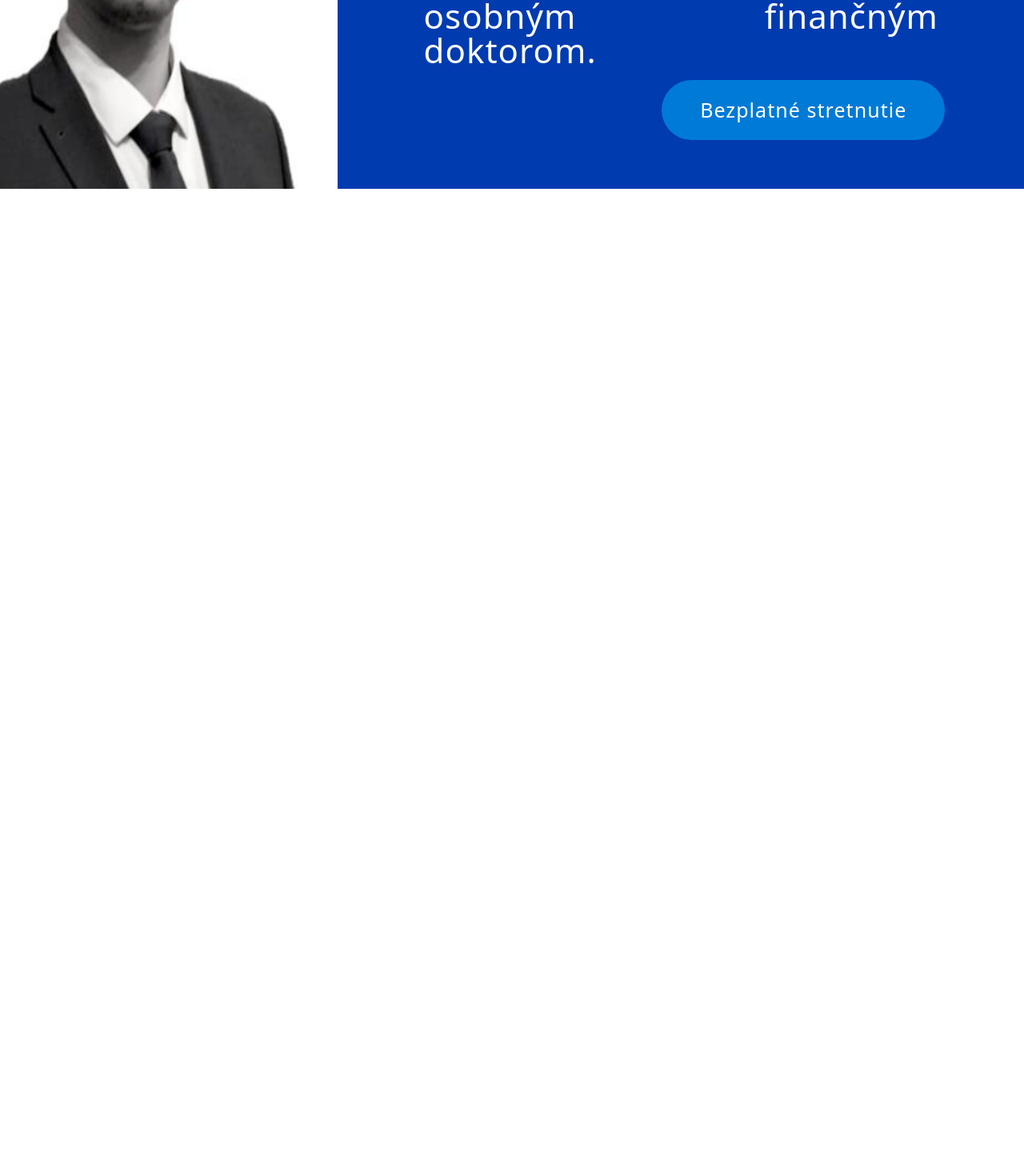
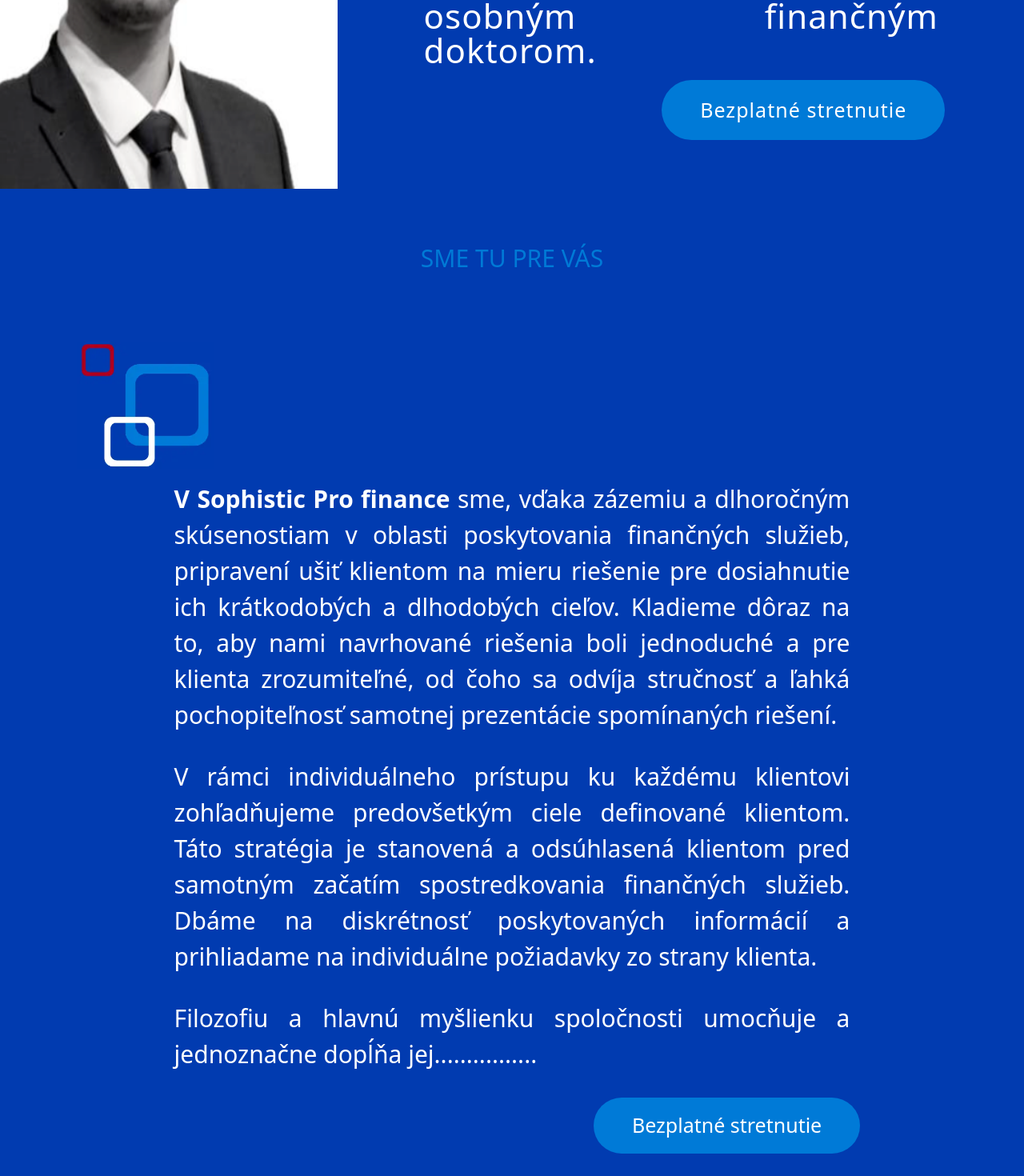
Before and after one commit to pkvarg/findoktor, a React (Vite) app: page / in a window 1280 px wide. Shown: the part 564-2034 px from the top of the page at 80% size. Before the commit the page ends 800 px from the top, so only its background shows below. Built offline with nearby package versions, Linux system fonts and the light colour scheme.

Commit message:
about no mob

```diff
--- a/package.json
+++ b/package.json
@@ -12,7 +12,8 @@
   "dependencies": {
     "react": "^18.2.0",
     "react-dom": "^18.2.0",
-    "react-router-dom": "^6.11.2"
+    "react-router-dom": "^6.11.2",
+    "react-scroll": "^1.8.9"
   },
   "devDependencies": {
     "@types/react": "^18.0.28",
--- a/src/components/Navbar.jsx
+++ b/src/components/Navbar.jsx
@@ -1,6 +1,6 @@
 import React, { useState, useEffect } from 'react'
 import { useNavigate } from 'react-router-dom'
-import { Link } from 'react-router-dom'
+import { Link } from 'react-scroll'
 
 const Navbar = () => {
   const [navbar, setNavbar] = useState(false)
@@ -39,12 +39,16 @@
                   >
                     DOMOV
                   </a>
-                  <a
-                    href='#'
+                  <Link
+                    to='about'
+                    spy={true}
+                    smooth={true}
+                    offset={5}
+                    duration={500}
                     className='text-[30px] sm:text-[30px] lg:text-[28px] font-[350] hover:bg-[#007ad6] hover:rounded-[30px] block p-3 rounded-md text-base font-medium'
                   >
                     O NÁS
-                  </a>
+                  </Link>
                   <a
                     href='#'
                     className='text-[30px] sm:text-[30px] lg:text-[28px]  font-[350] hover:bg-[#007ad6] hover:rounded-[30px] p-3 block rounded-md text-base font-medium'
--- /dev/null
+++ b/src/components/StickyNav.jsx
@@ -0,0 +1,93 @@
+import React, { useEffect, useState } from 'react'
+import { Link } from 'react-router-dom'
+
+const StickyNav = () => {
+  const [isSticky, setIsSticky] = useState(false)
+  console.log(window.pageYOffset)
+
+  useEffect(() => {
+    const handleScroll = () => {
+      if (window.pageYOffset > 0) {
+        setIsSticky(true)
+      } else {
+        setIsSticky(false)
+      }
+    }
+
+    window.addEventListener('scroll', handleScroll)
+    return () => {
+      window.removeEventListener('scroll', handleScroll)
+    }
+  }, [])
+
+  return (
+    <div>
+      {isSticky && (
+        <div className='bg-[#ffffff]'>
+          <div className='relative flex items-center justify-between mx-[2%]'>
+            <div>
+              <div
+                className='flex items-center  gap-2 mt-2 cursor-pointer'
+                onClick={() => home()}
+              >
+                <img
+                  className='w-[15%]'
+                  src='/src/assets/fd-red-logo.webp'
+                  alt='red-logo'
+                />
+                <h1 className='text-[#385ebc] text-[35px] font-light uppercase'>
+                  Finančný
+                </h1>
+                <h1 className='text-[#be324b] text-[35px] font-light uppercase'>
+                  Doktor
+                </h1>
+              </div>
+              <div className='flex items-center ml-[5%] -mt-[10px] gap-4 pb-4'>
+                <p className='text-[#385ebc] text-[25px]'>člen skupiny:</p>
+                <img
+                  className='w-[50%]'
+                  src='/src/assets/fn-sf-logo.svg'
+                  alt='sophistic-pro-finance'
+                />
+              </div>
+            </div>
+            <div className='flex text-[#0179d6]'>
+              <a
+                href='#'
+                className='text-[30px] sm:text-[30px] lg:text-[24px] font-[350] hover:bg-[#007ad6] hover:rounded-[30px] hover:text-[#ffffff]  p-3 block rounded-md text-base font-medium'
+              >
+                DOMOV
+              </a>
+              <a
+                href='#'
+                className='text-[30px] sm:text-[30px] lg:text-[24px] font-[350] hover:bg-[#007ad6] hover:rounded-[30px] hover:text-[#ffffff] block p-3 rounded-md text-base font-medium'
+              >
+                O NÁS
+              </a>
+              <a
+                href='#'
+                className='text-[30px] sm:text-[30px] lg:text-[24px]  font-[350] hover:bg-[#007ad6] hover:rounded-[30px] hover:text-[#ffffff] p-3 block rounded-md text-base font-medium'
+              >
+                SLUŽBY
+              </a>
+              <a
+                href='#'
+                className='text-[30px] sm:text-[30px] lg:text-[24px]  font-[350] hover:bg-[#007ad6] hover:rounded-[30px] hover:text-[#ffffff] p-3 block  rounded-md text-base font-medium'
+              >
+                BLOG
+              </a>
+              <a
+                href='#'
+                className='text-[30px] sm:text-[30px] lg:text-[24px]  font-[350] hover:bg-[#007ad6] hover:rounded-[30px] hover:text-[#ffffff] p-3 block  rounded-md text-base font-medium'
+              >
+                KONTAKT
+              </a>
+            </div>
+          </div>
+        </div>
+      )}
+    </div>
+  )
+}
+
+export default StickyNav
--- a/src/components/index.js
+++ b/src/components/index.js
@@ -1,3 +1,4 @@
 import Navbar from './Navbar'
+import StickyNav from './StickyNav'
 
-export { Navbar }
+export { Navbar, StickyNav }
--- a/src/pages/Home.jsx
+++ b/src/pages/Home.jsx
@@ -1,11 +1,12 @@
 import React from 'react'
 import { Link } from 'react-router-dom'
-import { Hero } from './../sections'
+import { Hero, About } from './../sections'
 
 const Home = () => {
   return (
     <>
       <Hero />
+      <About />
     </>
   )
 }
--- /dev/null
+++ b/src/sections/About.jsx
@@ -0,0 +1,52 @@
+import React from 'react'
+import { StickyNav } from '../components'
+
+const About = () => {
+  return (
+    <>
+      <StickyNav />
+      <div className='bg-[#013bb0] relative pb-[130px]' id='about'>
+        <div className='pt-[5%]'>
+          <h1 className='uppercase text-[#007ad6] text-[30px] text-center'>
+            Sme tu pre Vás
+          </h1>
+          <div className='absolute left-[7.5%] top-[15.5%]'>
+            <img
+              className='w-0 lg:w-[55%]'
+              src='/src/assets/hero-squares.webp'
+              alt='fd-squares'
+            />
+          </div>
+          <div className='text-[#ffffff] text-[30px] mt-[20%] mx-[17%] text-justify'>
+            <p className=''>
+              <span className='font-bold'>V Sophistic Pro finance</span> sme,
+              vďaka zázemiu a dlhoročným skúsenostiam v oblasti poskytovania
+              finančných služieb, pripravení ušiť klientom na mieru riešenie pre
+              dosiahnutie ich krátkodobých a dlhodobých cieľov. Kladieme dôraz
+              na to, aby nami navrhované riešenia boli jednoduché a pre klienta
+              zrozumiteľné, od čoho sa odvíja stručnosť a ľahká pochopiteľnosť
+              samotnej prezentácie spomínaných riešení.
+            </p>
+            <p className='mt-8'>
+              V rámci individuálneho prístupu ku každému klientovi zohľadňujeme
+              predovšetkým ciele definované klientom. Táto stratégia je
+              stanovená a odsúhlasená klientom pred samotným začatím
+              spostredkovania finančných služieb. Dbáme na diskrétnosť
+              poskytovaných informácií a prihliadame na individuálne požiadavky
+              zo strany klienta.
+            </p>
+            <p className='mt-8'>
+              Filozofiu a hlavnú myšlienku spoločnosti umocňuje a jednoznačne
+              dopĺňa jej................
+            </p>
+            <button className='text-[25px] font-normal absolute right-[16%] bg-[#007ad7] rounded-[55px] px-12 py-4 mt-8 lg:mt-8 hover:border hover-border-white hover:border-[2px]'>
+              Bezplatné stretnutie
+            </button>
+          </div>
+        </div>
+      </div>
+    </>
+  )
+}
+
+export default About
--- a/src/sections/Hero.jsx
+++ b/src/sections/Hero.jsx
@@ -1,11 +1,19 @@
 import React from 'react'
+import { useNavigate } from 'react-router-dom'
 import { Navbar } from '../components'
 
 const Hero = () => {
+  const navigate = useNavigate()
+  const home = () => {
+    navigate('/')
+  }
   return (
     <div className='flex flex-row'>
       <div className='hero-bg-left w-0 h-0 lg:w-[33%] lg:h-[100vh] relative'>
-        <div className='flex items-center ml-[10%] gap-2 mt-2'>
+        <div
+          className='flex items-center ml-[10%] gap-2 mt-2 cursor-pointer'
+          onClick={() => home()}
+        >
           <img
             className='w-[15%]'
             src='/src/assets/fd-red-logo.webp'
--- a/src/sections/index.js
+++ b/src/sections/index.js
@@ -1,3 +1,4 @@
 import Hero from './Hero'
+import About from './About'
 
-export { Hero }
+export { Hero, About }
```
Also changed, not shown: 1 other file (tests, documents, lock files or other folders).
